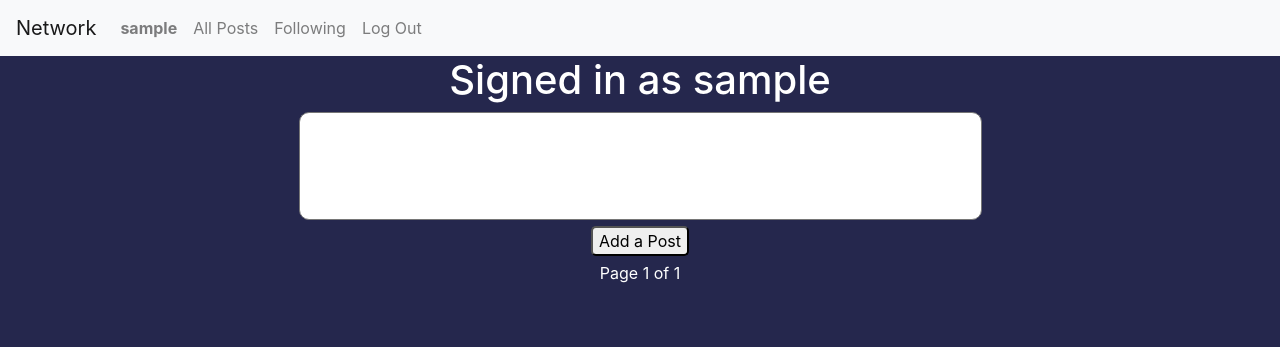
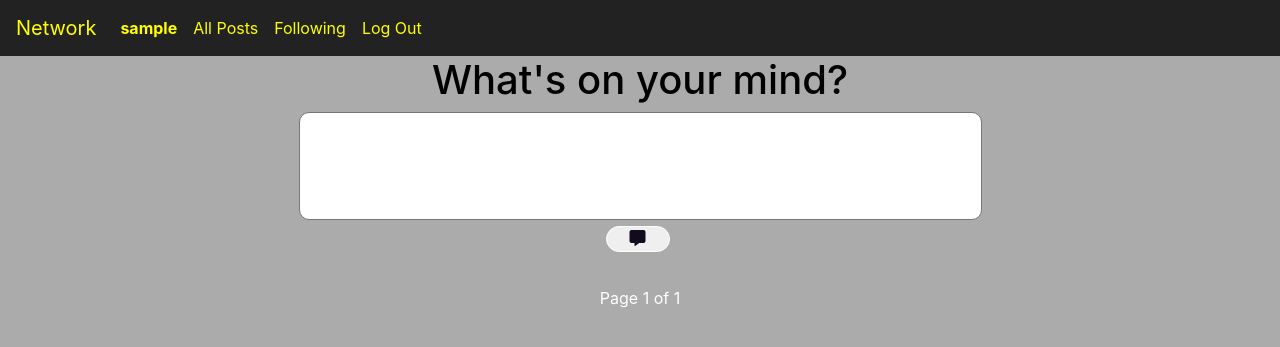
Before and after one commit to boshhy/Network, a Django app: page / in a window 1280 px wide. Shown: the top 347 px of the page. Run offline with Django 3.2, Linux system fonts and the light colour scheme; the visitor is signed in with stand-in values (Sample User, id 1); data that the repository does not hold is empty; some libraries are stand-ins or nearby versions.

Commit message:
Changed color scheme

```diff
--- a/network/forms.py
+++ b/network/forms.py
@@ -1,7 +1,13 @@
+from turtle import color
 from django import forms
 from .models import Posts
 
 
 class PostForm(forms.Form):
     post = forms.CharField(
-        widget=forms.Textarea(attrs={'rows': 4, 'cols': 64, 'style': 'resize:none; border-radius: 10px; padding:5px;'}))
+        widget=forms.Textarea(attrs={'rows': 4,
+                                     'cols': 64,
+                                     'style':   'resize:none; \
+                                                border-radius: 10px; \
+                                                padding:5px;'
+                                     }))
--- a/network/static/network/styles.css
+++ b/network/static/network/styles.css
@@ -1,5 +1,5 @@
 body {
-    background-color: #25274d;
+    background-color: #ababab;
     color: white;
     position: relative;
     text-align: center;
@@ -10,7 +10,17 @@ a {
     color: yellow;
 }
 
+.nav {
+    background-color: #222222 !important;
+}
 
+.nav-link {
+    color: yellow !important;
+}
+
+.navbar-brand {
+    color: yellow !important;
+}
 
 #poster_info {
     width: 30%;
@@ -25,28 +35,17 @@ a {
     display: inline-block;
 }
 
-#profile {
-    background-color: black;
-    color: white;
-    text-align: center;
-    padding: 10px;
-    margin: 10px;
-    width: 95%;
-    align-items: center;
-    display: inline-block;
-    border-radius: 10px;
 
-}
 
 #all_posts {
-    background-color: #25274d;
+    background-color: #ababab;
     position: relative;
     text-align: center;
-    color: black;
+    color: white;
 }
 
 #single_post {
-    background-color: #2e9cca;
+    background-color: #393939;
     border: 1px solid black;
     width: 50%;
     height: 100%;
@@ -62,11 +61,11 @@ a {
     margin: 5px;
     margin-bottom: 15px;
     background-color:
-        #25274d;
+        #ababab;
 }
 
 #paginator a {
-    color: rgb(54, 219, 57);
+    color: black;
 }
 
 .liked {
@@ -81,6 +80,10 @@ a {
 
 #edit_div {
     width: 520px;
+}
+
+h1 {
+    color: black;
 }
 
 #edit_button {
@@ -102,7 +105,22 @@ a {
 }
 
 #post_button_id {
-    border-radius: 5px;
+    width: 64px;
+    padding: 0px 8px;
+    border: 0.1em solid #FFFFFF;
+    margin: 0 0.3em 0.3em 0;
+    border-radius: 100px;
+    box-sizing: border-box;
+    text-decoration: none;
+    font-family: 'Roboto', sans-serif;
+    font-weight: 300;
+    color: #120b1e;
+    transition: all 0.2s;
+}
+
+#post_button_id:hover {
+    color: #ffffff;
+    background-color: #000000;
 }
 
 #save_button {
--- a/network/templates/network/following.html
+++ b/network/templates/network/following.html
@@ -2,7 +2,7 @@
 
 {% block body %}
     <h1>{{ test }}</h1>
-    <div><h4>Posts from user you follow.</h4></div>
+    <div><h4 style="color: black;">Posts from users you follow.</h4></div>
     <div id="all_posts">
         {% for post in all_posts %}
             <div id="single_post">
@@ -15,7 +15,7 @@
                     </div>
                 </div>
                 <div id="poster_info">
-                    <div><a href="{% url 'profile' post.user %}">{{post.user}}</a></div>
+                    <div><a href="{% url 'profile' post.user %}">{{post.user|title}}</a></div>
                     <i class="fa-regular fa-clock"></i> {{post.time_posted}}<br>
                     {% if user.is_authenticated %}
                         {% if request.user in post.likes.all %}
--- a/network/templates/network/index.html
+++ b/network/templates/network/index.html
@@ -1,7 +1,7 @@
 {% extends "network/layout.html" %}
 {% load static %}
 {% block body %}
-    <h1>{{ test }}</h1>
+    <h1>{{ quote }}</h1>
     {% if user.is_authenticated %}
     <div id="form_div">
         <form id="post_form" action="{% url 'post' %}" method="POST">
@@ -10,7 +10,7 @@
                     {{ field }}
             {% endfor %}
             <div>
-                <button class="post_button" id="post_button_id" type="submit">Add a Post</button>
+                <button class="post_button" id="post_button_id" type="submit"><i class="fa-solid fa-message"></i></button>
             </div>
         </form>
     </div>
@@ -19,6 +19,7 @@
         <h5><a href="{% url 'login' %}">Sign in</a> to add a Post. <h5>
     </div>
     {% endif %}
+    <br>
     <div id="all_posts">
         {% for post in all_posts %}
             <div id="single_post">
@@ -31,7 +32,7 @@
                     </div>
                 </div>
                 <div id="poster_info">
-                    <div><a href="{% url 'profile' post.user %}">{{post.user}}</a></div>
+                    <div><a href="{% url 'profile' post.user %}">{{post.user|title}}</a></div>
                     <i class="fa-regular fa-clock"></i> {{post.time_posted}}<br>
                     {% if user.is_authenticated %}
                         {% if request.user in post.likes.all %}
--- a/network/templates/network/layout.html
+++ b/network/templates/network/layout.html
@@ -11,7 +11,7 @@
     </head>
     <body>
 
-        <nav class="navbar navbar-expand-lg navbar-light bg-light">
+        <nav class="navbar navbar-expand-lg navbar-light bg-light nav">
             <a class="navbar-brand" href="{% url 'index' %}">Network</a>
 
             <div>
--- a/network/views.py
+++ b/network/views.py
@@ -9,7 +9,7 @@ from .models import Posts, Profile
 from django.core.paginator import Paginator
 from django.views.decorators.csrf import csrf_exempt
 import json
-
+import random
 
 from .models import User
 
@@ -28,15 +28,24 @@ def index(request):
     all_posts_paginated = p.get_page(page)
 
     if request.user.is_authenticated:
+        quotes = ['Penny for your thoughts.',
+                  'Express your thoughts.',
+                  'What\'s on your mind?',
+                  'What are you thinking?',
+                  'Say something.',
+                  'Share your ideas.',
+                  ]
+        quote = random.choice(quotes)
+
         return render(request, "network/index.html", {
             "all_posts": all_posts_paginated,
             "post_form": PostForm(),
-            "test": "Signed in as " + request.user.username,
+            "quote": quote
         })
     else:
         return render(request, "network/index.html", {
             "all_posts": all_posts_paginated,
-            "test": "User is not authenticated."
+            "quote": "User is not authenticated."
         })
 
 
```
Also changed, not shown: other parts of network/static/network/styles.css (+38 -0 lines), network/templates/network/profile.html (+8 -4 lines).
